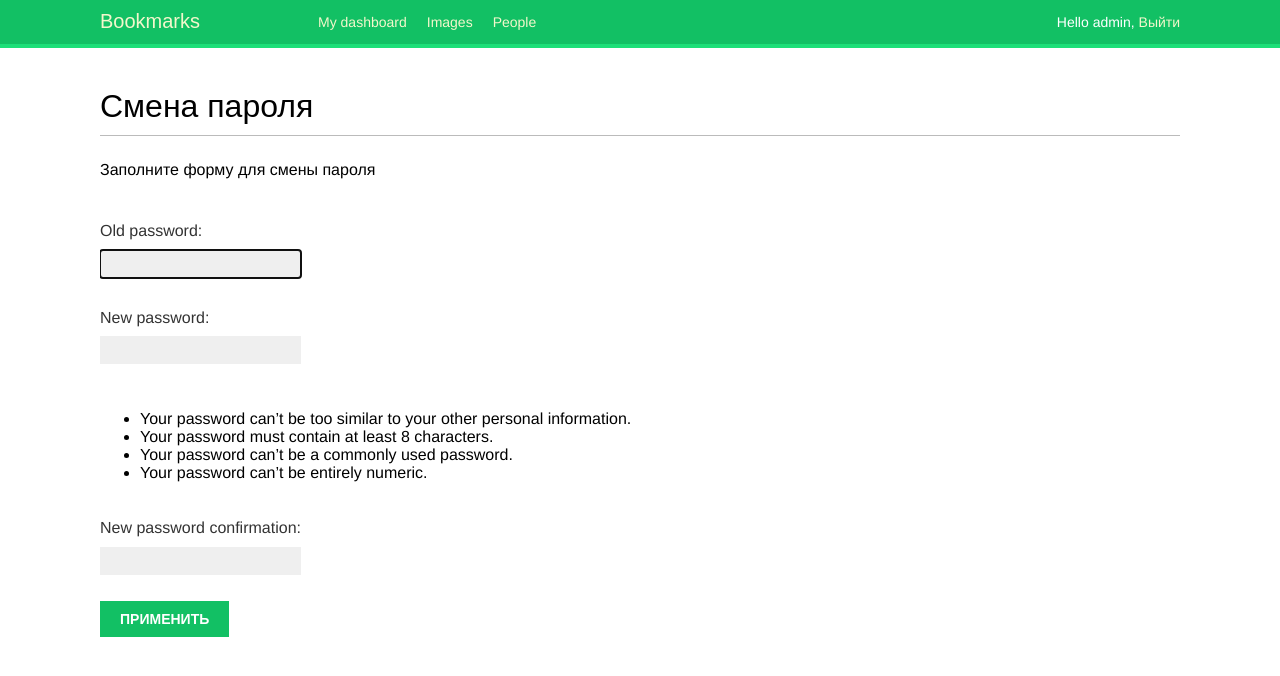
After one commit to hhhscvx/django-2, a Django app: page /account/password-change/ in a window 1280 px wide. The commit adds this page. Shown: the top 676 px of the page. Run offline with Django 4.2, Linux system fonts and the light colour scheme; a user stored in the database is signed in; some web fonts are replaced.

Commit message:
change password done

```diff
--- a/bookmarks/account/templates/account/dashboard.html
+++ b/bookmarks/account/templates/account/dashboard.html
@@ -4,5 +4,5 @@
 
 {% block content %}
   <h1>Dashboard</h1>
-  <p>Welcone to your Dashboard</p>
+  <p>Welcome to your Dashboard</p>
 {% endblock %}
--- /dev/null
+++ b/bookmarks/account/templates/registration/password_change_form.html
@@ -0,0 +1,13 @@
+{% extends 'base.html' %}
+
+{% block title %}Смена пароля{% endblock %}
+
+{% block content %}
+<h1>Смена пароля</h1>
+<p>Заполните форму для смены пароля</p>
+<form method="post">
+    {{ form.as_p }}
+    <p><input type="submit" value="Применить"></p>
+    {% csrf_token %}
+</form>
+{% endblock %}
--- a/bookmarks/account/urls.py
+++ b/bookmarks/account/urls.py
@@ -6,5 +6,8 @@
     path('login/', auth_views.LoginView.as_view(), name='login'),
     path('logout/', auth_views.LogoutView.as_view(), name='logout'),
 
+    path('password-change/', auth_views.PasswordChangeView.as_view(), name='password_change'),
+    path('password-change/done/', auth_views.PasswordChangeDoneView.as_view(), name='password_change_done'),
+
     path('', views.dashboard, name='dashboard'),
 ]
--- a/bookmarks/bookmarks/settings.py
+++ b/bookmarks/bookmarks/settings.py
@@ -46,6 +46,7 @@
     'django.contrib.auth.middleware.AuthenticationMiddleware',
     'django.contrib.messages.middleware.MessageMiddleware',
     'django.middleware.clickjacking.XFrameOptionsMiddleware',
+    'django.middleware.locale.LocaleMiddleware',
 ]
 
 ROOT_URLCONF = 'bookmarks.urls'
```
Also changed, not shown: bookmarks/account/templates/registration/password_change_done.html (added, +8 -0 lines), bookmarks/db.sqlite3.
